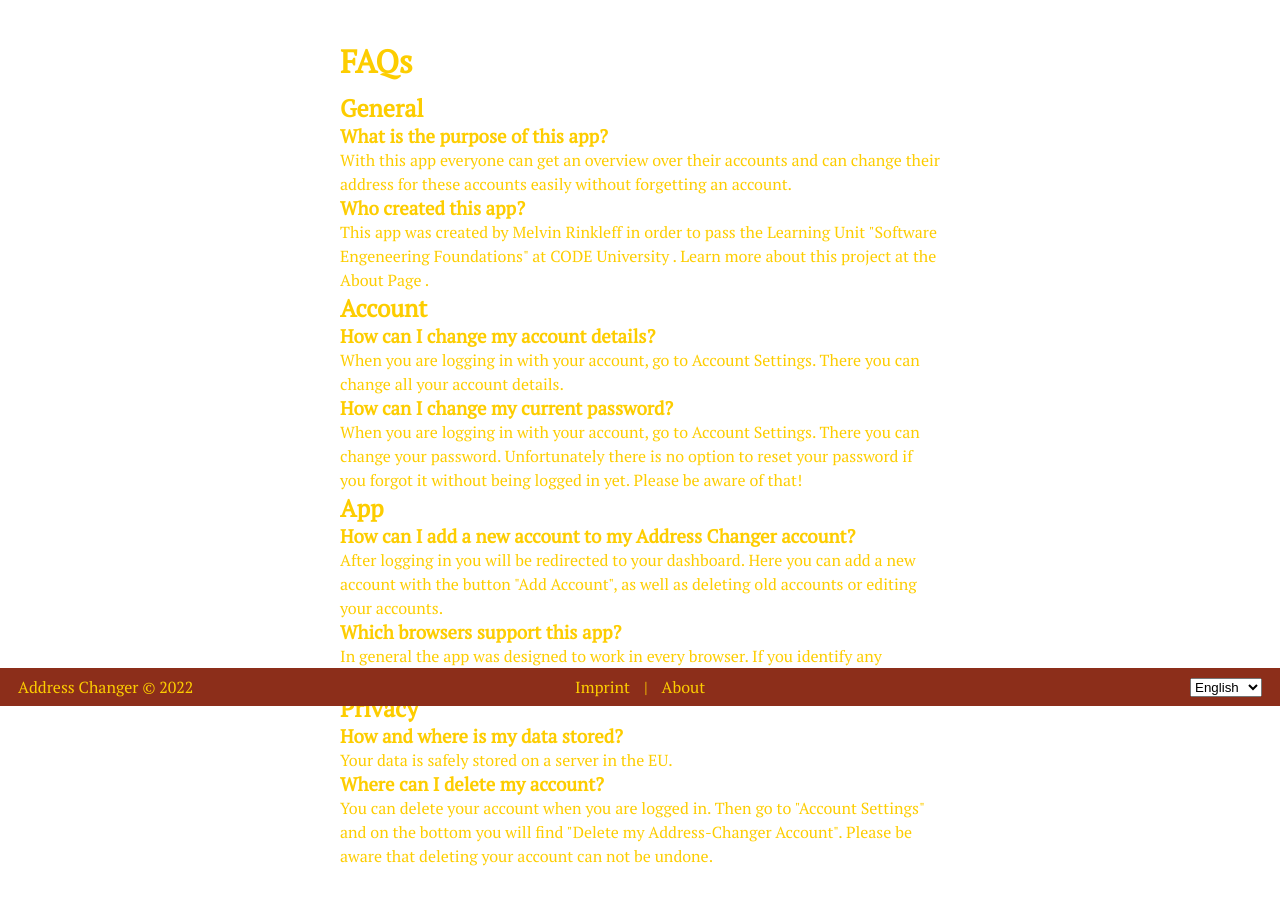
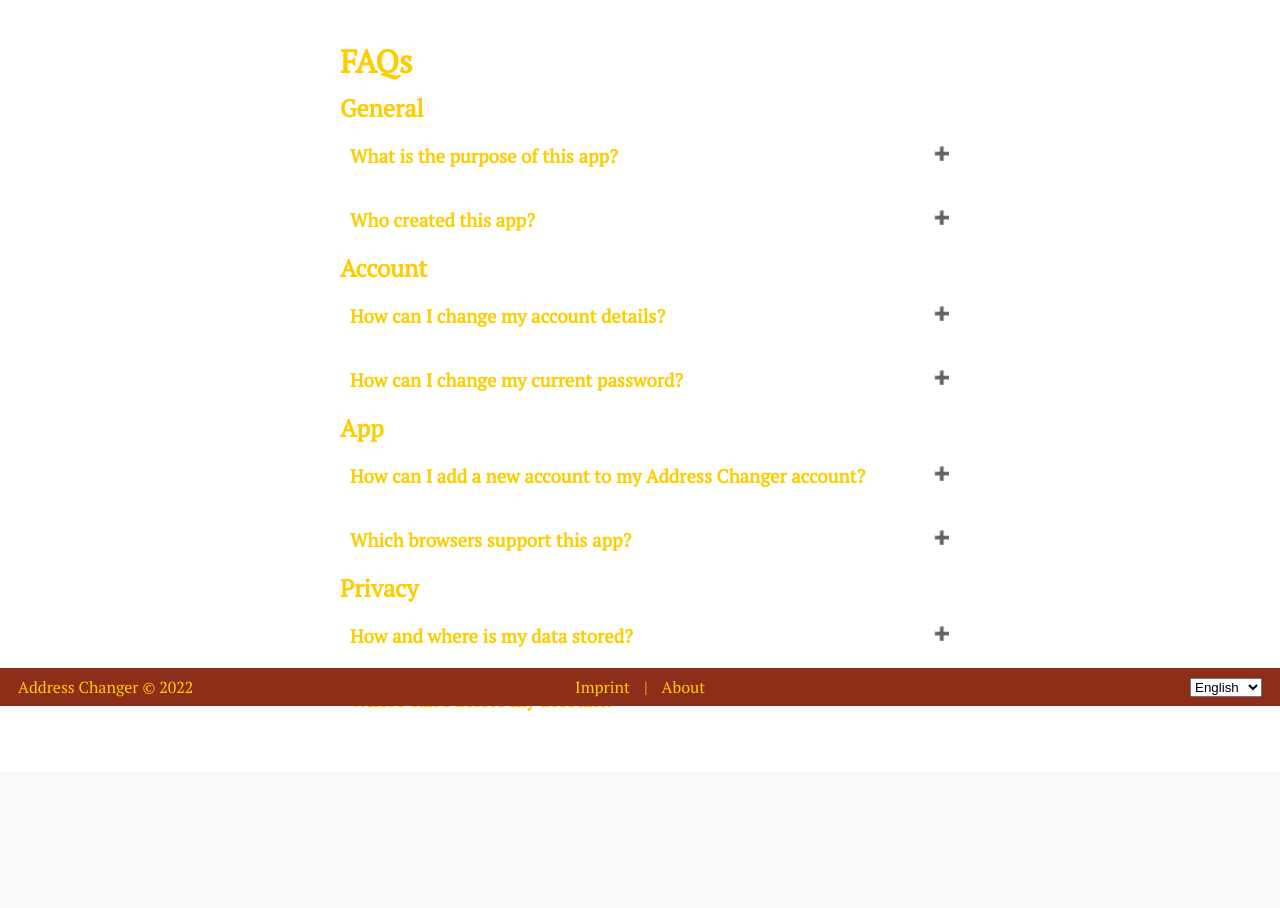
Before and after one commit to Melvin2306/id_19_responsive_design, a Flask app: page /faq in a window 1280 px wide. Shown: the part 94-1002 px from the top of the page. After the commit the page ends 805 px from the top, so only its background shows below. Run offline with Flask 2, Linux system fonts and the light colour scheme.

Commit message:
FAQ improvements

```diff
--- a/app/simple_pages/routes.py
+++ b/app/simple_pages/routes.py
@@ -38,7 +38,6 @@ def imprint():
 def redirect_imprint():
     return redirect(url_for(imprint))
 
-
 #FAQ
 @blueprint.route('/faq')
 def faq():
@@ -50,6 +49,12 @@ def faq():
 def redirect_faq():
     return redirect(url_for(faq))
 
+#how it works
 @blueprint.route('/how_it_works')
 def how_it_works():
     return render_template('simple_pages/how_it_works.html')
+
+@blueprint.route('/how-it-works')
+@blueprint.route('/howitworks')
+def redirect_hiw():
+    return redirect(url_for(how_it_works))
--- a/app/static/css/simple_pages/faq.css
+++ b/app/static/css/simple_pages/faq.css
@@ -0,0 +1,28 @@
+/* Style the buttons that are used to open and close the faq-question body */
+.faq-question {
+    color: var(--clr-secondary);
+    cursor: pointer;
+    padding: 20px 10px;
+    width: 100%;
+    transition: 0.4s;
+    margin: auto;
+}
+.faq-answer{
+    margin: auto;
+    width: 90%;
+    padding: auto;
+    padding: 0 18px;
+    display: none;
+    overflow: hidden;
+}
+.faq-question:after {
+    content: '\02795';
+    /* Unicode character for "plus" sign (+) */
+    font-size: 13px;
+    float: right;
+    margin-left: 5px;
+}
+.active:after {
+    content: "\2796";
+    /* Unicode character for "minus" sign (-) */
+}
--- /dev/null
+++ b/app/static/js/simple_pages/faq.js
@@ -0,0 +1,17 @@
+var faq = document.getElementsByClassName("faq-question");
+var i;
+
+for (i = 0; i < faq.length; i++) {
+    faq[i].addEventListener("click", function () {
+        /* Toggle between adding and removing the "active" class,
+        to highlight the button that controls the panel */
+        this.classList.toggle("active");
+        /* Toggle between hiding and showing the active panel */
+        var body = this.nextElementSibling;
+        if (body.style.display === "block") {
+            body.style.display = "none";
+        } else {
+            body.style.display = "block";
+        }
+    });
+}
--- a/app/templates/simple_pages/faq.html
+++ b/app/templates/simple_pages/faq.html
@@ -3,7 +3,11 @@
 {% block title %}FAQs{% endblock %}
 
 {% block csslink %}
-<link rel="stylesheet" href="faq.css" type="text/css">
+<link rel="stylesheet" href="{{ url_for('static', filename='css/simple_pages/faq.css')}}" type="text/css">
+{% endblock %}
+
+{% block jslink %}
+<script defer src="{{ url_for('static', filename='js/simple_pages/faq.js')}}"></script>
 {% endblock %}
 
 {% block main %}
@@ -16,19 +20,19 @@
     General
 </h2>
 
-<h3>
+<h3 class="faq-question">
     What is the purpose of this app?
 </h3>
 
-<p>
+<p class="faq-answer">
     With this app everyone can get an overview over their accounts and can change their address for these accounts easily without forgetting an account.
 </p>
 
-<h3>
+<h3 class="faq-question">
     Who created this app?
 </h3>
 
-<p>
+<p class="faq-answer">
     This app was created by
     <a class="link" href="https://www.linkedin.com/in/melvin-rinkleff/">
         Melvin Rinkleff</a>
@@ -47,19 +51,19 @@
     Account
 </h2>
 
-<h3>
+<h3 class="faq-question">
     How can I change my account details?
 </h3>
 
-<p>
+<p class="faq-answer">
     When you are logging in with your account, go to Account Settings. There you can change all your account details.
 </p>
 
-<h3>
+<h3 class="faq-question">
     How can I change my current password?
 </h3>
 
-<p>
+<p class="faq-answer">
     When you are logging in with your account, go to Account Settings. There you can change your password. Unfortunately there is no option to reset your password if you forgot it without being logged in yet. Please be aware of that!
 </p>
 
@@ -67,19 +71,19 @@
     App
 </h2>
 
-<h3>
+<h3 class="faq-question">
     How can I add a new account to my Address Changer account?
 </h3>
 
-<p>
+<p class="faq-answer">
     After logging in you will be redirected to your dashboard. Here you can add a new account with the button "Add Account", as well as deleting old accounts or editing your accounts.
 </p>
 
-<h3>
+<h3 class="faq-question">
     Which browsers support this app?
 </h3>
 
-<p>
+<p class="faq-answer">
     In general the app was designed to work in every browser. If you identify any problems with the app in your browser, please contact
     <a class="link" href="mailto:melvin.rinkleff@code.berlin">
         melvin.rinkleff@code.berlin
@@ -91,19 +95,19 @@
     Privacy
 </h2>
 
-<h3>
+<h3 class="faq-question">
     How and where is my data stored?
 </h3>
 
-<p>
+<p class="faq-answer">
     Your data is safely stored on a server in the EU.
 </p>
 
-<h3>
+<h3 class="faq-question">
     Where can I delete my account?
 </h3>
 
-<p>
+<p class="faq-answer">
     You can delete your account when you are logged in. Then go to "Account Settings" and on the bottom you will find "Delete my Address-Changer Account". Please be aware that deleting your account can not be undone.
 </p>
 
```
